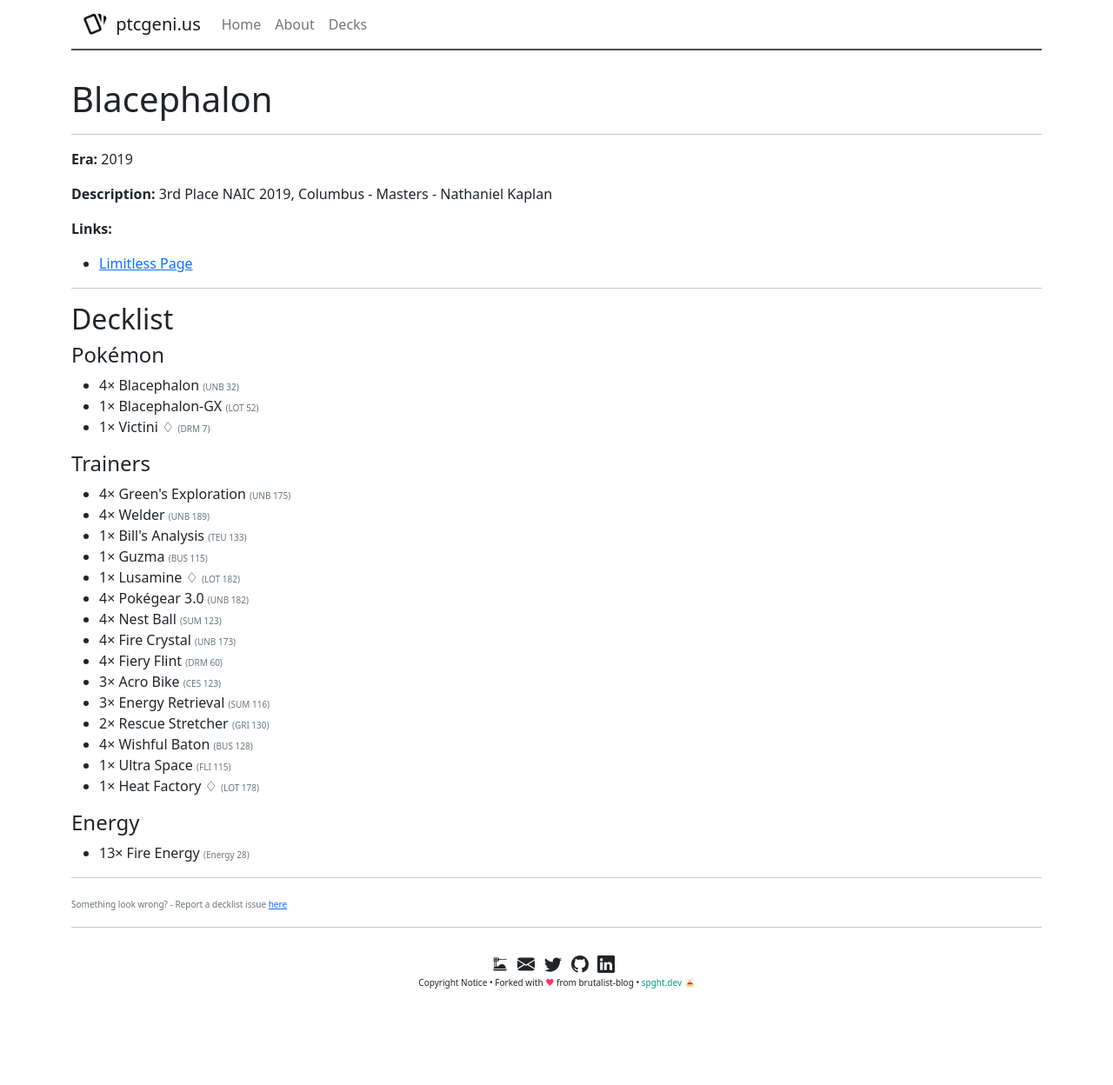
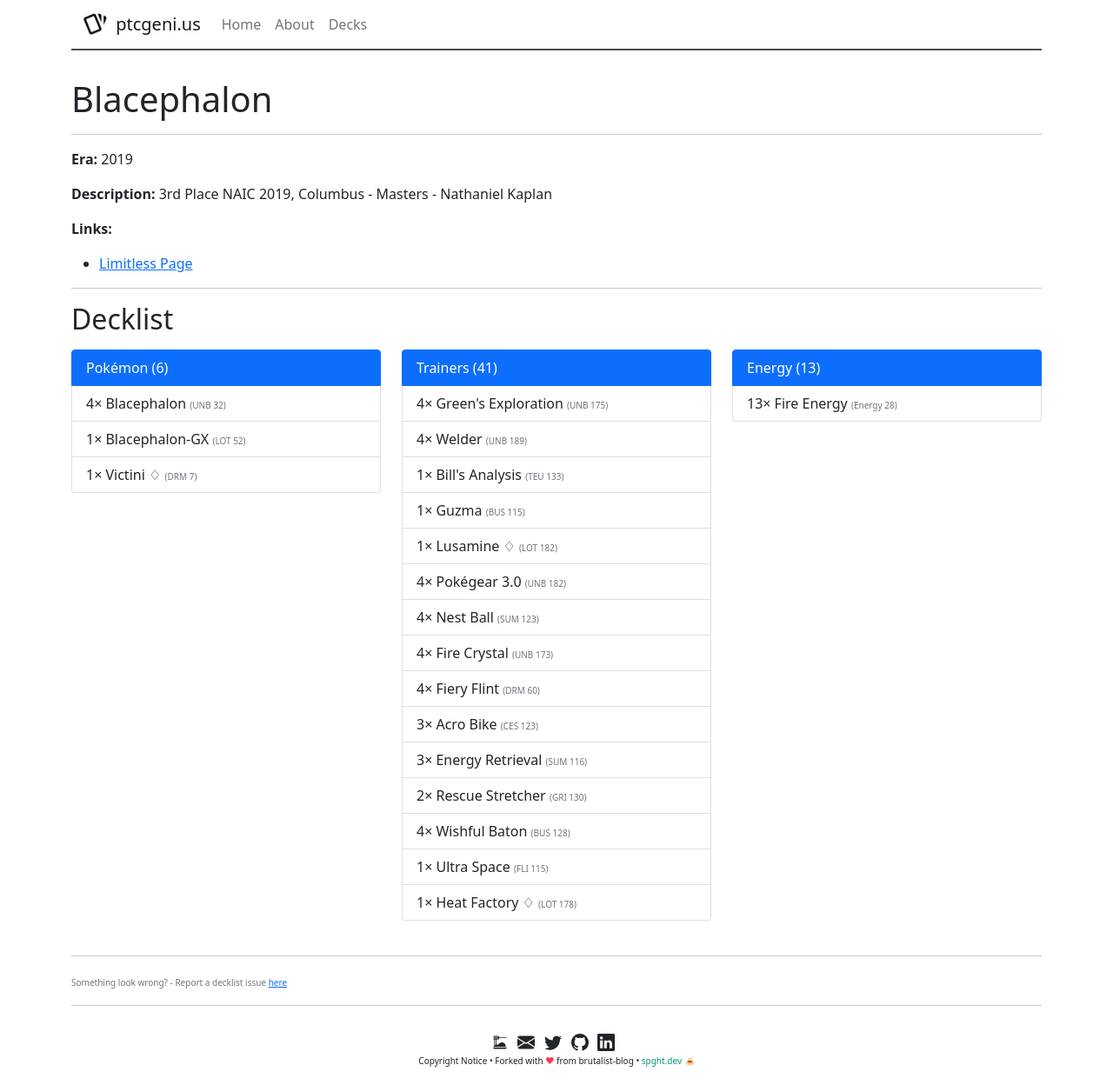
Before and after one commit to ed-george/ptcgenius.github.io, a Jekyll site: the page built from _decks/2019-blacephalon.md, in a window 1280 px wide. Shown: the whole page at 87% size. Built offline with Jekyll 4.4.1, drawn with Linux system fonts in a browser that asks for light colours; before the commit the page ends 1158 px from its top, so only the background shows below that.

Commit message:
Update decklist layout

```diff
--- a/_layouts/deck.html
+++ b/_layouts/deck.html
@@ -7,8 +7,9 @@
 <hr>
 
 <p><strong>Era:</strong> {{ page.era }}</p>
-{% if page.description %}<p><strong>Description:</strong> {{ page.description }}</p>{% endif %}
-
+{% if page.description %}
+<p><strong>Description:</strong> {{ page.description }}</p>
+{% endif %}
 {% if page.links %}
 <p>
    <strong>Links:</strong>
@@ -22,29 +23,55 @@
 
 <hr>
 
-<h2>Decklist</h2>
+<h2 class="mb-3">Decklist</h2>
 
-<h4>Pokémon</h4>
+{% assign total_pokemon = 0 %}
+{% for pokemon in page.cards.pokemon %}
+  {% assign total_pokemon = total_pokemon | plus: pokemon.quantity %}
+{% endfor %}
 
-<ul>
+{% assign total_trainers = 0 %}
+{% for trainers in page.cards.trainers %}
+  {% assign total_trainers = total_trainers | plus: trainers.quantity %}
+{% endfor %}
+
+{% assign total_energy = 0 %}
+{% for energy in page.cards.energy %}
+  {% assign total_energy = total_energy | plus: energy.quantity %}
+{% endfor %}
+
+<div class="row mb-4">
+   <div class="col-12 col-md-4 mb-3">
+      <ul class="list-group">
+         <li class="list-group-item active" aria-current="true">Pokémon ({{ total_pokemon }})</li>
          {% for pokemon in page.cards.pokemon %}
-    <li>{{ pokemon.quantity }}&times; {{ pokemon.name }} <span class="set-info text-muted">({{ pokemon.set }} {{ pokemon.number }})</span></li>
+         <li class="list-group-item">{{ pokemon.quantity }}&times; {{ pokemon.name }}
+            <span class="set-info text-muted">({{ pokemon.set }} {{ pokemon.number }})</span>
+         </li>
          {% endfor %}
       </ul>
-
-<h4>Trainers</h4>
-<ul>
+   </div>
+   <div class="col-12 col-md-4 mb-3">
+      <ul class="list-group">
+         <li class="list-group-item active" aria-current="true">Trainers ({{ total_trainers }})</li>
          {% for trainer in page.cards.trainers %}
-    <li>{{ trainer.quantity }}&times; {{ trainer.name }} <span class="set-info text-muted">({{ trainer.set }} {{ trainer.number }})</span></li>
+         <li class="list-group-item">{{ trainer.quantity }}&times; {{ trainer.name }}
+            <span class="set-info text-muted">({{ trainer.set }} {{ trainer.number }})</span>
+         </li>
          {% endfor %}
       </ul>
-
-<h4>Energy</h4>
-<ul>
+   </div>
+   <div class="col-12 col-md-4 mb-3">
+      <ul class="list-group">
+         <li class="list-group-item active" aria-current="true">Energy ({{ total_energy }})</li>
          {% for energy in page.cards.energy %}
-    <li>{{ energy.quantity }}&times; {{ energy.name }} <span class="set-info text-muted">({{ energy.set }} {{ energy.number }})</span></li>
+         <li class="list-group-item">{{ energy.quantity }}&times; {{ energy.name }}
+            <span class="set-info text-muted">({{ energy.set }} {{ energy.number }})</span>
+         </li>
          {% endfor %}
       </ul>
+   </div>
+</div>
 
 <hr>
 
```
Lines whose indentation alone changed are shown as unchanged.
